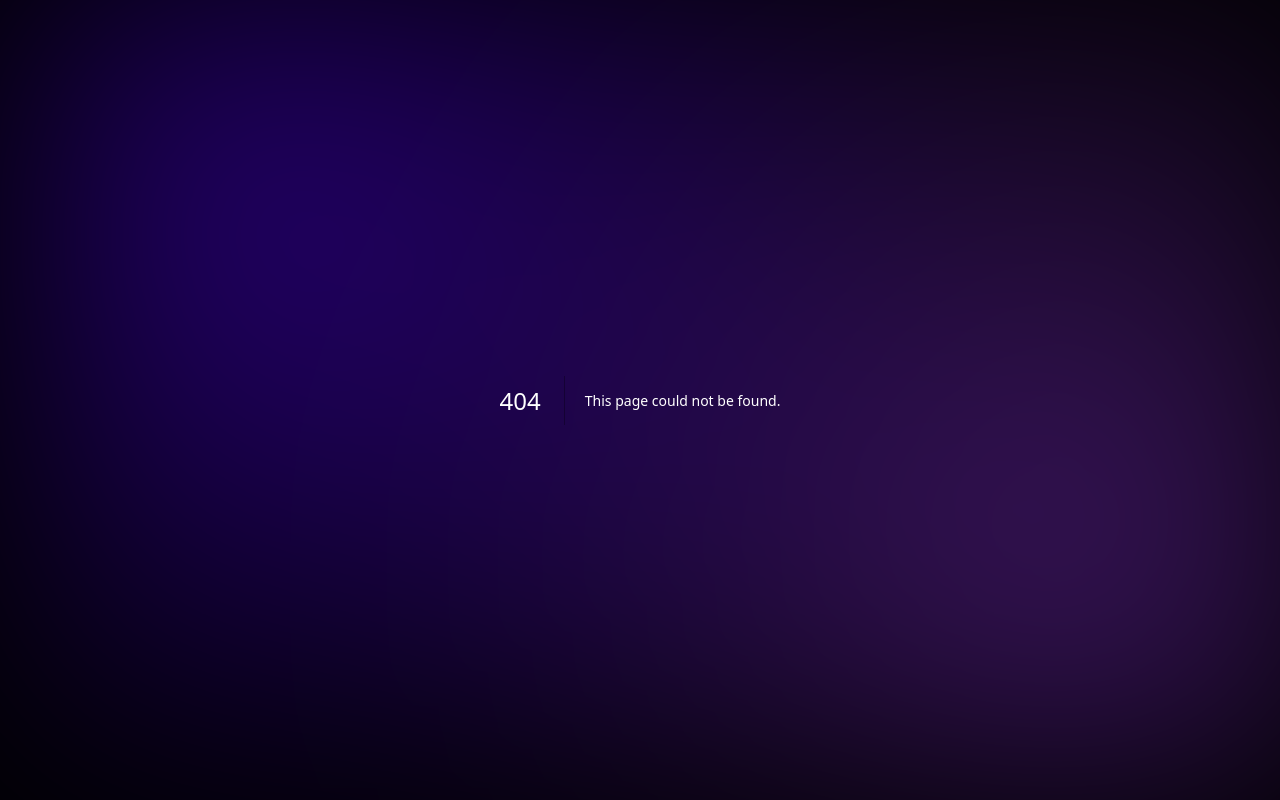
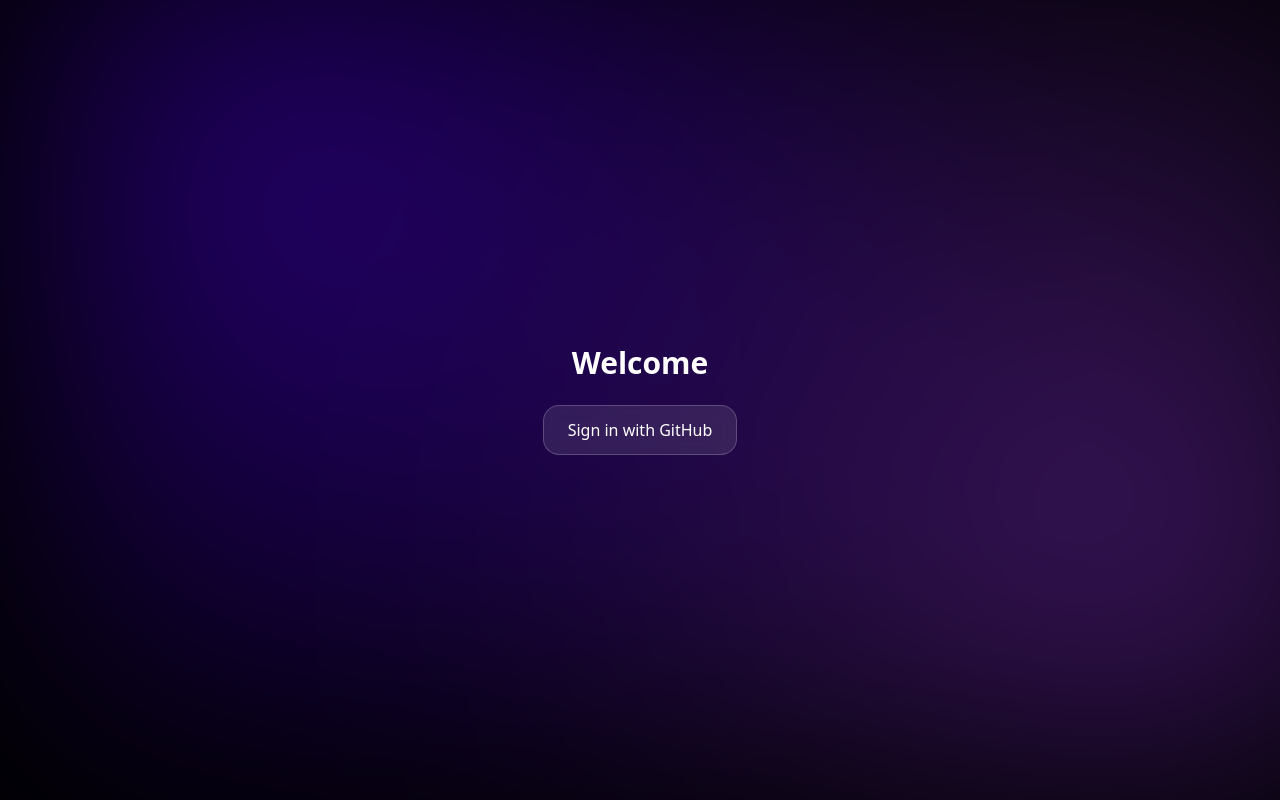
Before and after one commit to GB-Kevin/maintenance-dashboard, a Next.js app: page /login in a window 1280 px wide. Before the commit this address had no page. Built offline with nearby package versions, Linux system fonts and the light colour scheme; no server answers.

Commit message:
Add login page

```diff
--- /dev/null
+++ b/app/login/page.tsx
@@ -0,0 +1,66 @@
+// This page provides a standalone login portal for users to sign in with GitHub via Supabase.
+"use client";
+
+import { useEffect, useState } from 'react';
+import Link from 'next/link';
+import { supabase } from '@/lib/supabaseClient';
+
+export default function LoginPage() {
+  const [session, setSession] = useState<any>(null);
+
+  useEffect(() => {
+    supabase.auth.getSession().then(({ data }) => setSession(data.session));
+    const { data: listener } = supabase.auth.onAuthStateChange((_, s) => setSession(s));
+    return () => {
+      listener.subscription?.unsubscribe();
+    };
+  }, []);
+
+  const signInWithGitHub = async () => {
+    await supabase.auth.signInWithOAuth({ provider: 'github' });
+  };
+
+  const signOut = async () => {
+    await supabase.auth.signOut();
+  };
+
+  return (
+    <div className="min-h-screen flex flex-col items-center justify-center text-center p-6">
+      <h1 className="text-3xl font-bold mb-6">Welcome</h1>
+      {session ? (
+        <div className="space-y-4">
+          <p className="text-lg">
+            Signed in as <span className="font-medium">{session.user.email}</span>
+          </p>
+          <div className="flex flex-col gap-2">
+            <Link
+              href="/"
+              className="px-4 py-2 rounded-2xl border border-white/20 bg-white/10 backdrop-blur-md hover:ring-1 hover:ring-fuchsia-500/40 transition"
+            >
+              Go to Dashboard
+            </Link>
+            <Link
+              href="/admin"
+              className="px-4 py-2 rounded-2xl border border-white/20 bg-white/10 backdrop-blur-md hover:ring-1 hover:ring-fuchsia-500/40 transition"
+            >
+              Go to Admin
+            </Link>
+          </div>
+          <button
+            onClick={signOut}
+            className="mt-4 px-4 py-2 rounded-2xl border border-white/20 bg-white/10 backdrop-blur-md hover:ring-1 hover:ring-fuchsia-500/40 transition"
+          >
+            Log out
+          </button>
+        </div>
+      ) : (
+        <button
+          onClick={signInWithGitHub}
+          className="px-6 py-3 rounded-2xl border border-white/20 bg-white/10 backdrop-blur-md hover:ring-1 hover:ring-fuchsia-500/40 transition"
+        >
+          Sign in with GitHub
+        </button>
+      )}
+    </div>
+  );
+}
```
